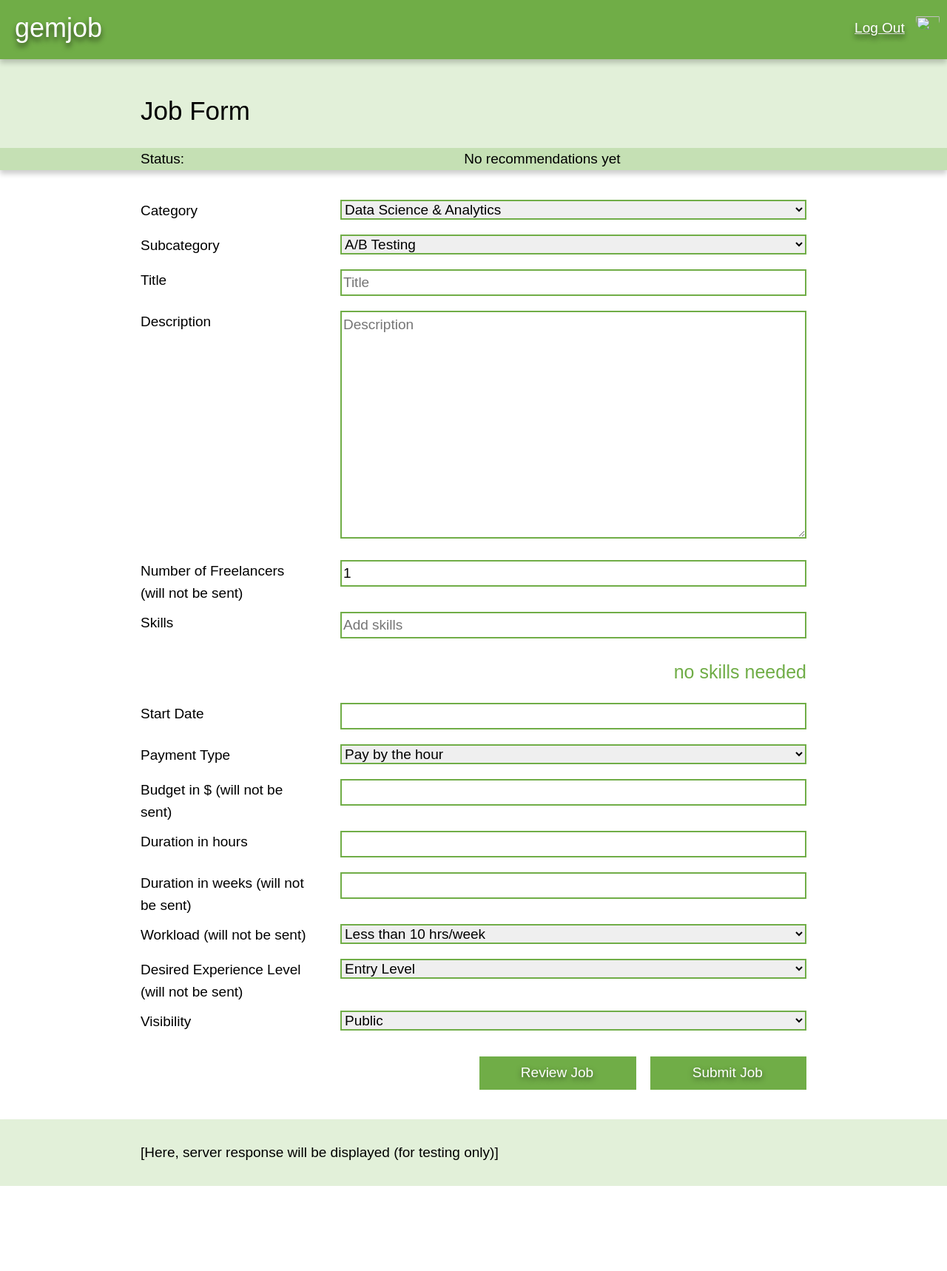
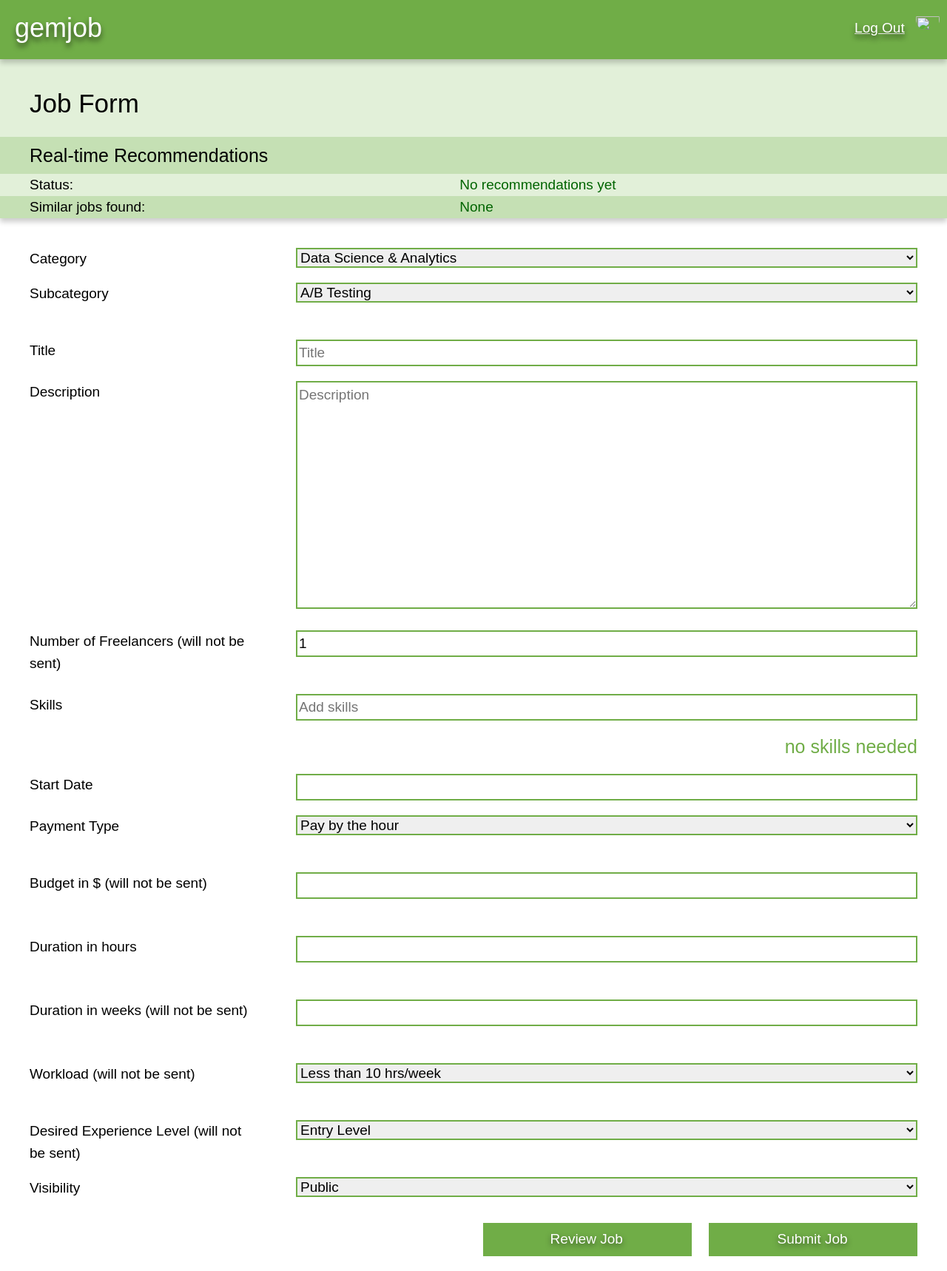
Before and after one commit to savf/gemjob, a Flask app: template webserver_module/templates/job.html in a window 1280 px wide. Shown: the whole page at 74% size. Before the commit the page ends 1603 px from the top, so only its background shows below. Run offline with Flask 2, Linux system fonts and the light colour scheme; the template is opened without the code that fills it, so the values that code supplies are empty.

Commit message:
Show recommendations in app (old design), bug fixes, ...

```diff
--- a/dm_lib/run_tests.py
+++ b/dm_lib/run_tests.py
@@ -60,9 +60,9 @@
 
 
 #run
-db_setup("data/found_jobs_4K_extended.json")
+# db_setup("data/found_jobs_4K_extended.json")
 # prepare_data("data/found_jobs_4K_extended.json")
-# budget_model("data/found_jobs_4K_extended.json")
+budget_model("data/found_jobs_4K_extended.json")
 # job_type_model("data/found_jobs_4K_extended.json")
 # feedback_model("data/found_jobs_4K_extended.json")
 # experience_level_model("data/found_jobs_4K_extended.json")
--- a/webserver_module/static/job_script.js
+++ b/webserver_module/static/job_script.js
@@ -1,7 +1,8 @@
 var maxWidthMobile = 700;
-var min_filled_for_predictions = 12;
+var min_filled_for_predictions = 11;
 skills_selected = [];
 var form_elements = {};
+var recommendation_elements = {};
 
 $(document).ready(function() {
 	adjustToSize();
@@ -14,6 +15,8 @@
     for (var i = 0; i < form_elements.length; i++) {
         onValueInput(form_elements[i].name, form_elements[i].value, true);
     }
+
+    recommendation_elements = $(".LiveRecommendation");
 
 	$(window).resize(function() {
 		adjustToSize();
@@ -41,6 +44,8 @@
         e.preventDefault();
         return false;
     });
+	$('#ReviewButton').prop("disabled",true).addClass("Disabled");
+	$('#SubmitButton').prop("disabled",true).addClass("Disabled");
 
 });
 
@@ -75,7 +80,7 @@
     if (ind == -1) {
         skills_selected.push(sel_skill);
 
-        var id_string = 'Token_' + sel_skill;
+        var id_string = 'Token_' + sel_skill.replace(/#|\,|\.|\"|\?|\!|\*/g,'_');
         $("#SkillsList").append("<span id='" + id_string + "' class='Token'>" + sel_skill + "</span>");
         input.value = "";
         $("#NoSkills").hide();
@@ -122,6 +127,15 @@
         if (!doNotPredict) {
             var count = Object.keys(form_values).length;
 
+            if(count < 16) {
+                $('#ReviewButton').prop("disabled", true).addClass("Disabled");
+                $('#SubmitButton').prop("disabled", true).addClass("Disabled");
+            }
+            else {
+                $('#ReviewButton').prop("disabled", false).removeClass("Disabled");
+                $('#SubmitButton').prop("disabled", false).removeClass("Disabled");
+            }
+
             if (count > min_filled_for_predictions) {
                 // get predictions
                 $("#Status").text("Updating recommendations ...").removeClass("Warning").removeClass("OK");
@@ -129,15 +143,26 @@
                 form_values["skills"] = getSkillsString();
 
                 $.getJSON($SCRIPT_ROOT + '/get_realtime_predictions', form_values).done(function (data) {
-                    if (data && data.result) {
+                    var time = new Date();
+                    try{
                         $("#ServerResponse").text("PREDICTIONS: "+data.result);
-                        var time = new Date();
+                        cluster_predictions = JSON.parse(data.result);
+
+                        for (var i = 0; i < recommendation_elements.length; i++) {
+                            var rec_value = cluster_predictions[recommendation_elements[i].id];
+                            if (rec_value == -1)
+                                rec_value = "None";
+                            recommendation_elements.get(i).innerHTML = rec_value;
+                        }
+                        $("#cluster_size").text(cluster_predictions["cluster_size"])
+
                         $("#Status").text("Recommendations updated at " + time.getHours() + "h" + time.getMinutes() + "min" + time.getSeconds() + "s").addClass("OK").removeClass("Warning");
                     }
-                    else {
+                    catch (err) {
                         $("#Status").text("Updating recommendations failed at " + time.getHours() + "h" + time.getMinutes() + "min" + time.getSeconds() + "s").addClass("Warning").removeClass("OK");
                     }
                 }).fail(function (jqxhr, textStatus, error) {
+                    var time = new Date();
                     $("#Status").text("Updating recommendations failed at " + time.getHours() + "h" + time.getMinutes() + "min" + time.getSeconds() + "s").addClass("Warning").removeClass("OK");
                 });
             }
--- a/webserver_module/static/style.css
+++ b/webserver_module/static/style.css
@@ -10,15 +10,15 @@
 
 h1{
 	margin-top: 10px;
-	margin-bottom: 20px;
 	line-height: 60px;
 	font-size:35px;
     display: inline-block;
+    margin-bottom: 15px;
 }
 
 h2{
-	margin-top: 15px;
-	margin-bottom: 15px;
+	padding-top: 5px;
+	padding-bottom: 5px;
 	line-height: 40px;
 	font-size:25px;
 }
@@ -61,6 +61,26 @@
     text-align: right;
     line-height: 30px;
     vertical-align: top;
+}
+
+.LiveRecommendation, .RecommendationLabel{
+    display: inline-block;
+    text-align: right;
+    line-height: 30px;
+    padding-right: 5px;
+    padding-left: 5px;
+    margin-bottom: 10px;
+    vertical-align: top;
+    background: #e2f0d9;
+}
+
+.LiveRecommendation{
+    min-width: 30%;
+}
+
+.RecommendationLabel{
+    background: #c5e0b4;
+
 }
 
 input[type=radio]{
@@ -135,8 +155,9 @@
 }
 
 .Section{
-    padding-top:30px;
-    padding-bottom:30px;
+    padding-top:20px;
+    padding-bottom:20px;
+    margin-bottom: 10px;
 }
 
 .TableSection{
@@ -157,7 +178,7 @@
 .Text{
     display: block;
     width: 95%;
-    max-width: 900px;
+    max-width: 1200px;
     margin: auto;
 }
 
@@ -165,6 +186,10 @@
     width: 46%;
     margin-right: 2%;
     display: inline-block;
+    vertical-align: top;
+}
+.TableStyle:nth-child(even){
+    color: darkgreen;
 }
 
 span.Token{
@@ -252,17 +277,20 @@
     width: 100%;
 }
 
-.Disabled{
+.Disabled, .Disabled:active, .Disabled:hover{
     background: gray;
     border-color: gray;
+    color: white;
+    border: none;
+    padding: 0;
 }
 
 /* Formatting */
 
 .Warning{
-    color: red;
+    color: red !important;
 }
 
 .OK{
-    color: green;
+    color: green !important;
 }
--- a/webserver_module/templates/index.html
+++ b/webserver_module/templates/index.html
@@ -33,7 +33,7 @@
 
     <div class="Section">
         <div class="Text">
-            <a href="/job" class="Button ButtonFull" style="margin-top: 25px; margin-bottom: -20px;">Create Job</a>
+            <a href="/job" class="Button ButtonFull" style="margin-top: 15px; margin-bottom: -20px;">Create Job</a>
         </div>
     </div>
 
--- a/webserver_module/templates/job.html
+++ b/webserver_module/templates/job.html
@@ -45,7 +45,16 @@
             <h1>Job Form</h1>
         </div>
         <div class="HighlightedSectionDark"><div class="Text">
+            <h2>Real-time Recommendations</h2>
+            {# TODO: show info button with text like below #}
+            <!-- Real-time recommendations are based on clusters of similar jobs. Whenever you change a value in the form, our application tries to find the most similar cluster to your job and displays typical values chosen by other Upwork clients.
+            After filling the form completely, you may review the form using the corresponding button to get more accurate and more detailed recommendations.-->
+        </div></div>
+        <div class="Text">
             <p><span class="TableStyle">Status:</span> <span id="Status" class="TableStyle">No recommendations yet</span></p>
+        </div>
+        <div class="HighlightedSectionDark"><div class="Text">
+            <p><span class="TableStyle">Similar jobs found:</span> <span id="cluster_size" class="TableStyle">None</span></p>
         </div></div>
     </div>
 
@@ -70,7 +79,7 @@
                     <option value="Other - Data Science & Analytics">Other - Data Science & Analytics</option>
 
                 </select>
-                </div>
+                <div id="subcategory2" class="LiveRecommendation"></div></div>
 
                 <div class="Label">Title</div><div class="LabeledElement">
                 <input class="ReadInput" type="text" name="title" placeholder="Title" size=50 value="" onblur="onValueInput(name, value)">
@@ -90,7 +99,7 @@
 
                 <div class="Label">Number of Freelancers (will not be sent)</div><div class="LabeledElement">
                 <input class="ReadInput" type="number" min="1" step="1" name="freelancer_count" size=50 maxlength=120 value="1"  onblur="onValueInput(name, value)">
-                </div>
+                <div id="freelancer_count" class="LiveRecommendation"></div></div>
 
                 <div class="Label">Skills</div><div class="LabeledElement">
                 <input id="SkillSearch" type="text" name="skills" placeholder="Add skills" size=50>
@@ -107,11 +116,11 @@
                     <option value="hourly">Pay by the hour</option>
                     <option value="fixed-price">Fixed price</option>
                 </select>
-                </div>
+                <div id="job_type" class="LiveRecommendation"></div></div>
 
                 <div class="Label">Budget in $ <span class="IfHourly">(will not be sent)</span></div><div class="LabeledElement">
                 <input class="ReadInput" type="number" min="0" step="1" name="budget" size=50 maxlength=120  onblur="onValueInput(name, value)">
-                </div>
+                <div id="budget" class="LiveRecommendation"></div></div>
 
                  <div class="Label">Duration in hours <span class="IfFixed" style="display: none">(will not be sent)</span> </div><div class="LabeledElement">
 {#                <select name="duration">#}
@@ -122,11 +131,11 @@
 {#                    <option value="3">More than 6 months</option>#}
 {#                </select>#}
                      <input class="ReadInput" type="number" min="0" step="1" name="duration" size=50 maxlength=120  onblur="onValueInput(name, value)">
-                </div>
+                <div id="total_hours" class="LiveRecommendation"></div></div>
 
                 <div class="Label">Duration in weeks (will not be sent)</div><div class="LabeledElement">
                      <input class="ReadInput" type="number" min="0" step="1" name="duration_weeks_median" size=50 maxlength=120 onblur="onValueInput(name, value)">
-                </div>
+                <div id="duration_weeks_median" class="LiveRecommendation"></div></div>
 
                 <div class="Label">Workload (will not be sent)</div><div class="LabeledElement">
                 <select class="ReadInput" name="workload"  onblur="onValueInput(name, value)">
@@ -134,7 +143,7 @@
                     <option value="10-30 hrs/week">10-30 hrs/week</option>
                     <option value="30+ hrs/week">30+ hrs/week</option>
                 </select>
-                </div>
+                <div id="workload" class="LiveRecommendation"></div></div>
 
                 <div class="Label">Desired Experience Level (will not be sent)</div><div class="LabeledElement">
                 <select class="ReadInput" name="experience_level"  onblur="onValueInput(name, value)">
@@ -142,7 +151,7 @@
                     <option value="2">Intermediate</option>
                     <option value="3">Expert</option>
                 </select>
-                </div>
+                <div id="experience_level" class="LiveRecommendation"></div></div>
 
                 <div class="Label">Visibility</div><div class="LabeledElement">
                 <select class="ReadInput" name="visibility"  onblur="onValueInput(name, value)">
@@ -160,11 +169,11 @@
         </div>
     </div>
 
-    <div class="Section HighlightedSection" style="margin-top: 80px;">
-        <div class="Text">
-            <p id="ServerResponse">[Here, server response will be displayed (for testing only)]</p>
-        </div>
-    </div>
+{#    <div class="Section HighlightedSection" style="margin-top: 80px;">#}
+{#        <div class="Text">#}
+{#            <p id="ServerResponse">[Here, server response will be displayed (for testing only)]</p>#}
+{#        </div>#}
+{#    </div>#}
 
 
 </body>
```
Also changed, not shown: cluster_module/app.py (+4 -6 lines), cluster_module/dm_clustering.py (+10 -6 lines), cluster_module/dm_data_preparation.py (+14 -15 lines), dm_lib/dm_budgetModel.py (+4 -4 lines), dm_lib/dm_clustering.py (+10 -6 lines), dm_lib/dm_data_preparation.py (+16 -14 lines).
